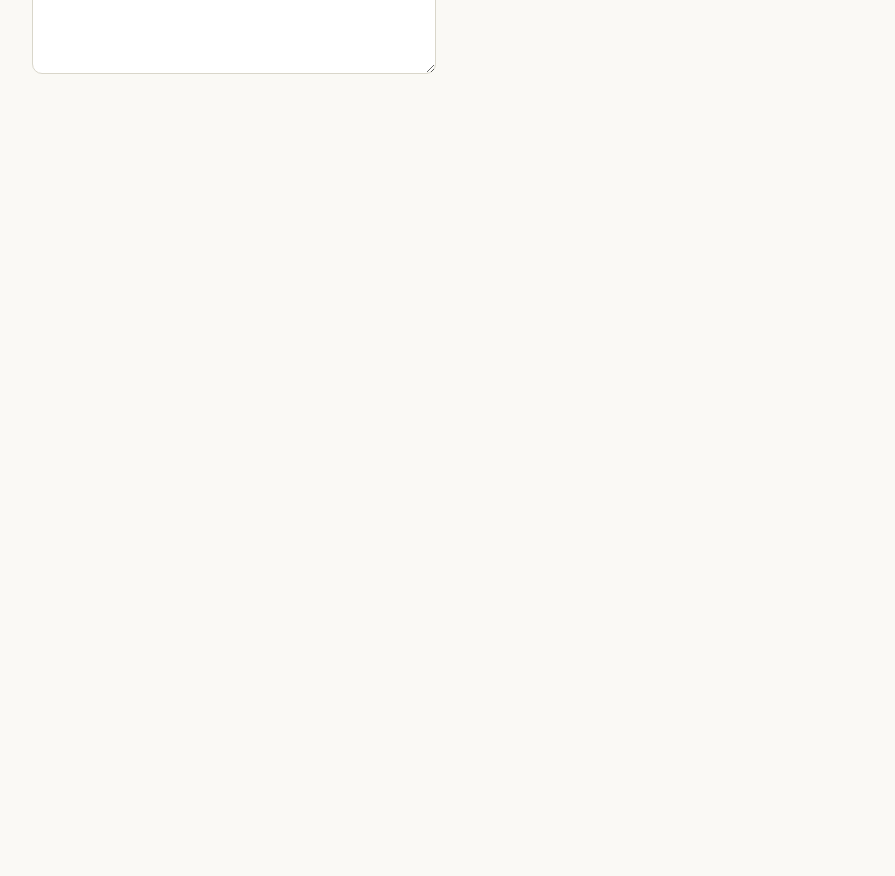
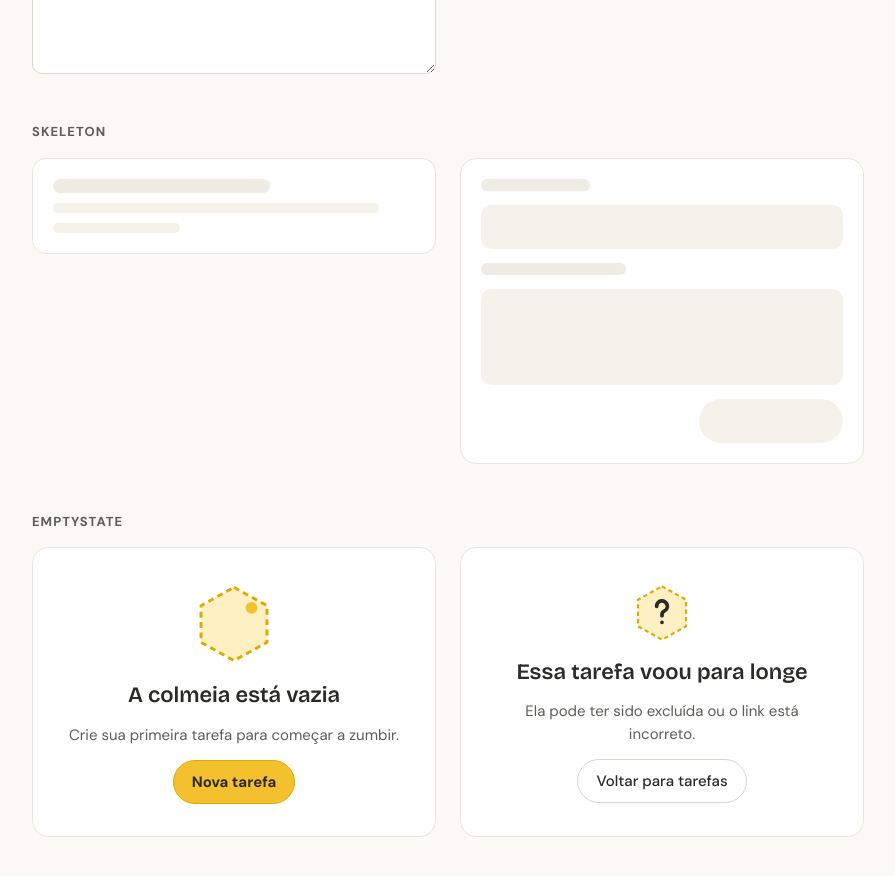
Before and after one commit to mariana-santos/bee-productive, a Next.js app: page /design-system in a window 1280 px wide. Shown: the part 980-1856 px from the top of the page, without its empty margins (192-1087 px from the left). Before the commit the page ends 1118 px from the top, so only its background shows below. Built offline with nearby package versions, Linux system fonts and the light colour scheme.

Commit message:
feat(ui): add Skeleton and EmptyState components
- Skeleton bar with soft and block variants for loading layouts
- EmptyState with icon, title, description and optional action
- hive illustrations for the empty listing and task not found

```diff
--- a/src/app/design-system/page.tsx
+++ b/src/app/design-system/page.tsx
@@ -1,9 +1,12 @@
 import type { Metadata } from "next";
 import type { ReactNode } from "react";
 import { Header } from "@/components/header";
+import { EmptyHive, LostHive } from "@/components/illustrations";
 import { Logo } from "@/components/logo";
 import { Button } from "@/components/ui/button";
+import { EmptyState } from "@/components/ui/empty-state";
 import { Field } from "@/components/ui/field";
+import { Skeleton } from "@/components/ui/skeleton";
 
 export const metadata: Metadata = { title: "Design system" };
 
@@ -60,6 +63,54 @@ export default function DesignSystem() {
             <Field label="Título" required defaultValue="Planejar a sprint" disabled />
           </div>
         </Section>
+
+        <Section title="Skeleton">
+          <div className="grid items-start gap-6 sm:grid-cols-2">
+            {/* Card da listagem carregando */}
+            <div
+              aria-busy="true"
+              className="flex flex-col gap-2.5 rounded-card border border-line bg-surface p-5"
+            >
+              <span className="sr-only">Carregando tarefa...</span>
+              <Skeleton className="h-3.5 w-3/5" />
+              <Skeleton soft className="h-2.5 w-[90%]" />
+              <Skeleton soft className="h-2.5 w-[35%]" />
+            </div>
+            {/* Formulário de edição carregando */}
+            <div
+              aria-busy="true"
+              className="flex flex-col gap-3.5 rounded-panel border border-line bg-surface p-5"
+            >
+              <span className="sr-only">Carregando formulário...</span>
+              <Skeleton className="h-3 w-[30%]" />
+              <Skeleton soft block className="h-11" />
+              <Skeleton className="h-3 w-[40%]" />
+              <Skeleton soft block className="h-24" />
+              <Skeleton soft className="h-11 w-36 self-end" />
+            </div>
+          </div>
+        </Section>
+
+        <Section title="EmptyState">
+          <div className="grid gap-6 sm:grid-cols-2">
+            <EmptyState
+              icon={<EmptyHive />}
+              title="A colmeia está vazia"
+              description="Crie sua primeira tarefa para começar a zumbir."
+              action={<Button href="/tasks/new">Nova tarefa</Button>}
+            />
+            <EmptyState
+              icon={<LostHive />}
+              title="Essa tarefa voou para longe"
+              description="Ela pode ter sido excluída ou o link está incorreto."
+              action={
+                <Button variant="secondary" href="/">
+                  Voltar para tarefas
+                </Button>
+              }
+            />
+          </div>
+        </Section>
       </main>
     </>
   );
--- /dev/null
+++ b/src/components/illustrations.tsx
@@ -0,0 +1,41 @@
+// Ilustrações dos estados vazios: o favo do logo, tracejado (sem tarefa dentro).
+// Decorativas (aria-hidden): o título do EmptyState já explica o estado.
+
+/** Colmeia vazia, para a listagem sem tarefas. */
+export function EmptyHive({ size = 88 }: { size?: number }) {
+  return (
+    <svg width={size} height={size} viewBox="0 0 24 24" aria-hidden="true">
+      <HiveOutline />
+      <circle cx="16.8" cy="7.6" r="1.6" fill="var(--color-honey)" />
+    </svg>
+  );
+}
+
+/** Favo com interrogação, para tarefa não encontrada. */
+export function LostHive({ size = 64 }: { size?: number }) {
+  return (
+    <svg width={size} height={size} viewBox="0 0 24 24" aria-hidden="true">
+      <HiveOutline />
+      <path
+        d="M10 9.5a2 2 0 1 1 2.8 1.8c-.6.3-.8.7-.8 1.3v.4M12 15.5v.01"
+        fill="none"
+        stroke="var(--color-ink)"
+        strokeWidth="1.4"
+        strokeLinecap="round"
+      />
+    </svg>
+  );
+}
+
+function HiveOutline() {
+  return (
+    <polygon
+      points="12,2 21,7 21,17 12,22 3,17 3,7"
+      fill="var(--color-honey-soft)"
+      stroke="var(--color-honey-strong)"
+      strokeWidth="0.8"
+      strokeDasharray="1.6 1.2"
+      strokeLinejoin="round"
+    />
+  );
+}
--- /dev/null
+++ b/src/components/ui/empty-state.tsx
@@ -0,0 +1,23 @@
+import type { ReactNode } from "react";
+
+type EmptyStateProps = {
+  /** Ilustração decorativa (ex.: <EmptyHive />). */
+  icon: ReactNode;
+  title: string;
+  description: string;
+  /** Próximo passo para a pessoa, normalmente um <Button>. */
+  action?: ReactNode;
+};
+
+// Painel centralizado para quando não há o que mostrar: listagem vazia, tarefa
+// não encontrada. O texto e a ação vêm de quem usa; aqui só fica o layout.
+export function EmptyState({ icon, title, description, action }: EmptyStateProps) {
+  return (
+    <div className="flex flex-col items-center justify-center gap-3.5 rounded-panel border border-line bg-surface p-8 text-center">
+      {icon}
+      <h2 className="font-display text-title-sm leading-tight font-semibold">{title}</h2>
+      <p className="max-w-sm text-body leading-normal text-ink-muted">{description}</p>
+      {action}
+    </div>
+  );
+}
--- /dev/null
+++ b/src/components/ui/skeleton.tsx
@@ -0,0 +1,29 @@
+type SkeletonProps = {
+  /** Tom mais claro do design: o forte marca títulos e labels; o claro, textos e campos. */
+  soft?: boolean;
+  /** Cantos de campo (10px) em vez de pílula, para imitar inputs e textareas. */
+  block?: boolean;
+  /** Tamanho da barra, ex.: "h-3.5 w-3/5". */
+  className?: string;
+};
+
+/**
+ * Barra de placeholder enquanto o conteúdo carrega. Quem usa monta o layout
+ * com várias barras e define o tamanho de cada uma, imitando o que vai aparecer.
+ */
+export function Skeleton({ soft = false, block = false, className }: SkeletonProps) {
+  return (
+    <div
+      // Decorativo: quem monta o skeleton marca aria-busy e um texto de carregando.
+      aria-hidden="true"
+      className={[
+        "animate-pulse motion-reduce:animate-none",
+        soft ? "bg-skeleton-soft" : "bg-skeleton",
+        block ? "rounded-field" : "rounded-full",
+        className,
+      ]
+        .filter(Boolean)
+        .join(" ")}
+    />
+  );
+}
```
